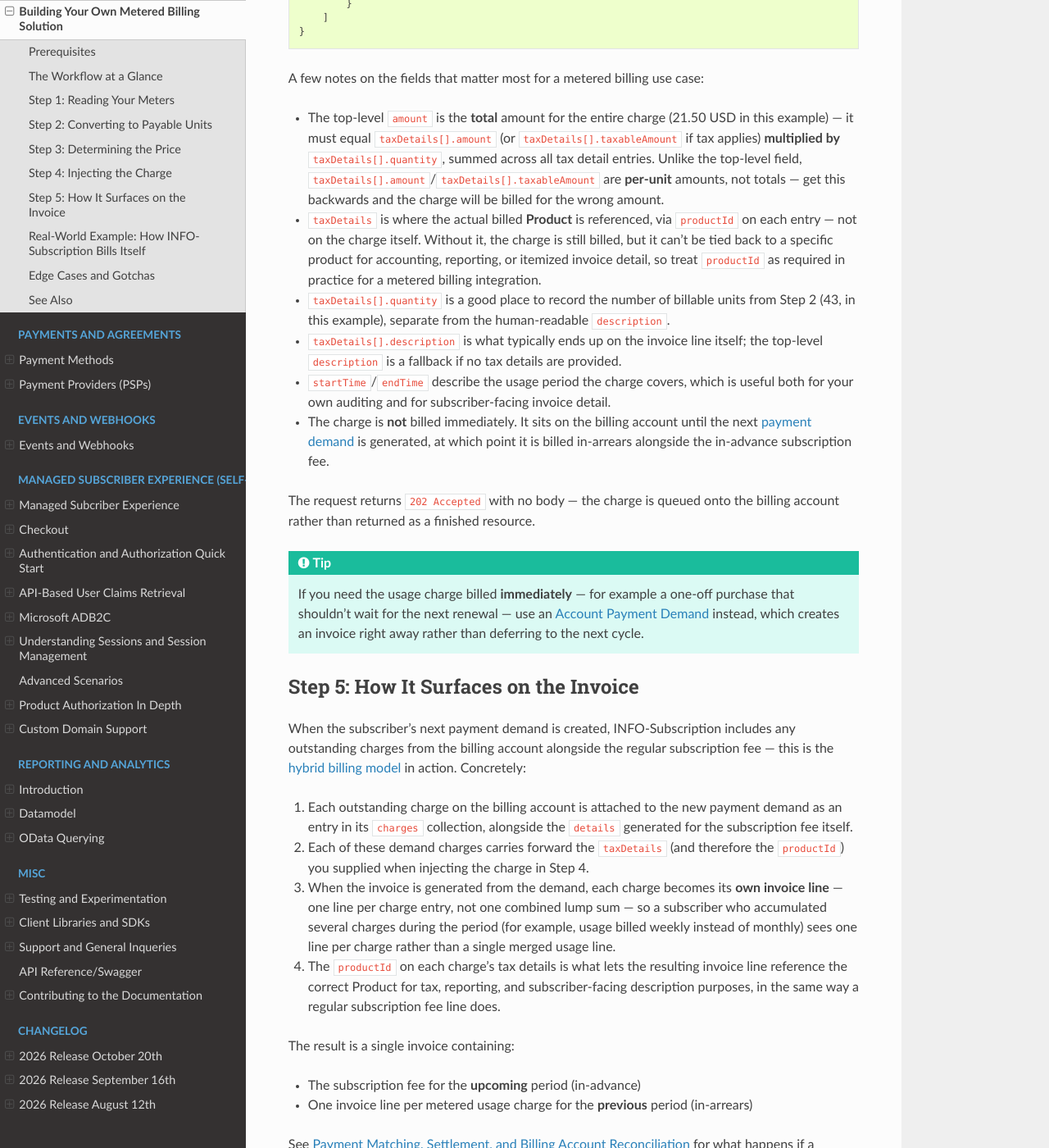
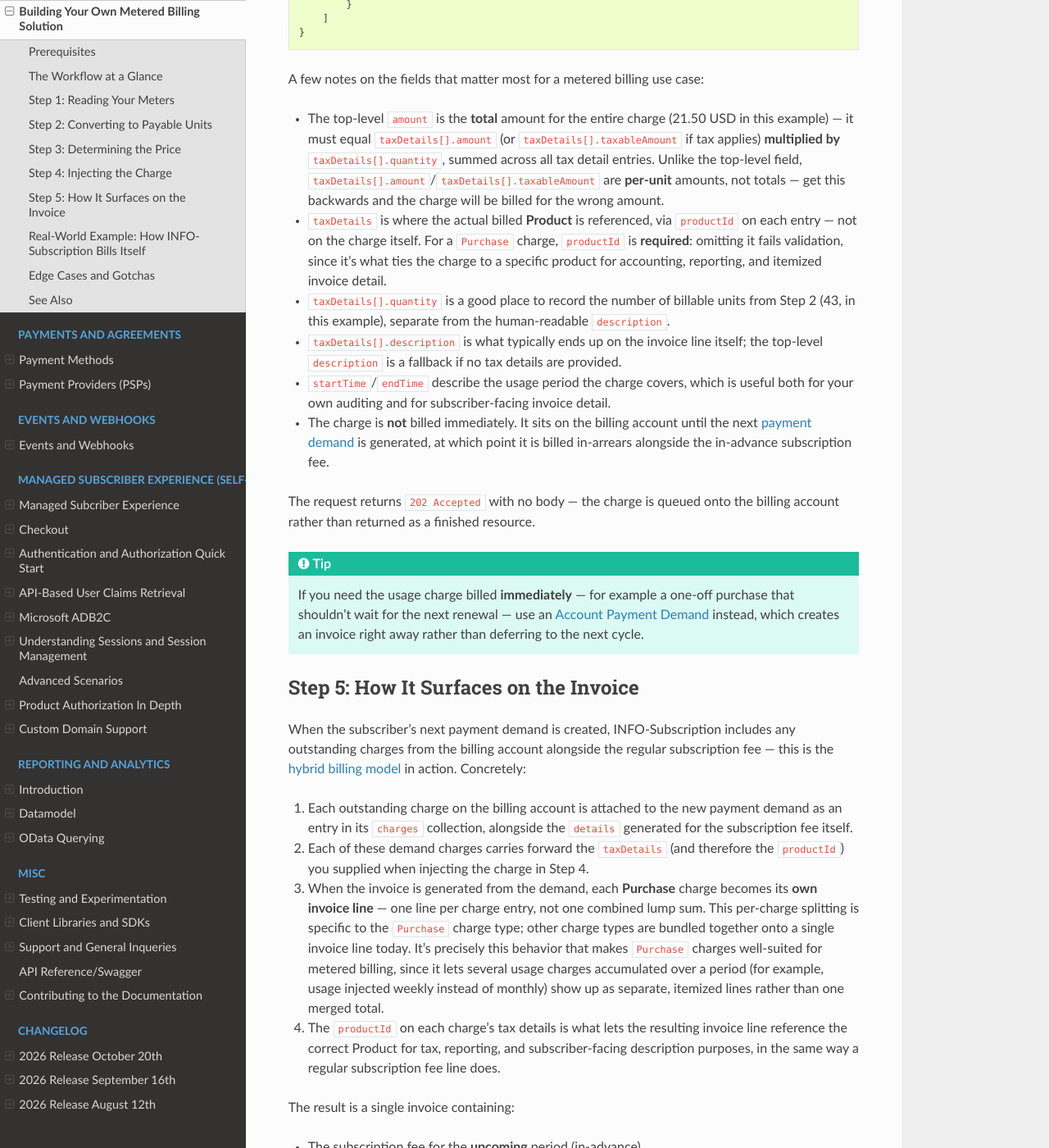
Before and after one commit to infosoftas/info-subscription-doc, a Sphinx documentation site: the page built from source/billing/metered-billing-tutorial.rst, in a window 1280 px wide and 1400 px high, scrolled down 4112 px. Shown: the whole window at 82% size. Built offline with Sphinx 7.4.7 and the Read the Docs theme 3.1.0, drawn with Linux system fonts in a browser that asks for light colours; formulas are drawn with MathJax 3; some of the changed text lies outside the part shown.

Commit message:
Correct productId requirement and clarify Purchase-specific line splitting
productId on taxDetails is not just best-practice for a Purchase
charge, it is actually enforced by validation - omitting it fails the
request. Reworded to state this precisely instead of framing it as a
soft recommendation.

Also clarify that per-charge invoice line splitting is specific
behavior for the Purchase charge type: other charge types are bundled
onto a single invoice line today. This is why Purchase charges are
well suited to metered billing, without going into full detail on the
underlying mechanics.

Co-authored-by: Copilot <223556219+Copilot@users.noreply.github.com>

```diff
--- a/source/billing/metered-billing-tutorial.rst
+++ b/source/billing/metered-billing-tutorial.rst
@@ -120,7 +120,7 @@ Multiply the returned ``price`` by the number of billable units from Step 2 to g
 If you need per-subscriber pricing, negotiated contract rates, tiered/volume pricing, or any other mechanism that doesn't fit a single published price per Product, maintain a separate price list in your own system instead. |projectName| doesn't need to know *how* the amount was calculated — only the final amount you want billed. This is also the right approach if the billable "product" is more of an internal accounting concept than something you want to expose through the |projectName| product catalog.
 
 .. important::
-    Even when the price itself comes from an external price list, you still need the ``id`` of a :term:`Product` in |projectName|. It has no bearing on the calculated price, but it is what ties the charge to a specific product for accounting, reporting, and subscriber-facing invoice detail — see :ref:`Step 4 <metered-billing-charging>` below.
+    Even when the price itself comes from an external price list, you still need the ``id`` of a :term:`Product` in |projectName|. It has no bearing on the calculated price, but it's a required field on a ``Purchase`` charge, and it's what ties the charge to a specific product for accounting, reporting, and subscriber-facing invoice detail — see :ref:`Step 4 <metered-billing-charging>` below.
 
 Either way, the outcome of this step is the same: a total **amount**, in a given **currency**, tied to a **Product**, that should be added to the subscriber's billing account.
 
@@ -162,7 +162,7 @@ With a calculated amount in hand, add it to the subscriber's billing account as
 A few notes on the fields that matter most for a metered billing use case:
 
 - The top-level ``amount`` is the **total** amount for the entire charge (21.50 USD in this example) — it must equal ``taxDetails[].amount`` (or ``taxDetails[].taxableAmount`` if tax applies) **multiplied by** ``taxDetails[].quantity``, summed across all tax detail entries. Unlike the top-level field, ``taxDetails[].amount``/``taxDetails[].taxableAmount`` are **per-unit** amounts, not totals — get this backwards and the charge will be billed for the wrong amount.
-- ``taxDetails`` is where the actual billed **Product** is referenced, via ``productId`` on each entry — not on the charge itself. Without it, the charge is still billed, but it can't be tied back to a specific product for accounting, reporting, or itemized invoice detail, so treat ``productId`` as required in practice for a metered billing integration.
+- ``taxDetails`` is where the actual billed **Product** is referenced, via ``productId`` on each entry — not on the charge itself. For a ``Purchase`` charge, ``productId`` is **required**: omitting it fails validation, since it's what ties the charge to a specific product for accounting, reporting, and itemized invoice detail.
 - ``taxDetails[].quantity`` is a good place to record the number of billable units from Step 2 (43, in this example), separate from the human-readable ``description``.
 - ``taxDetails[].description`` is what typically ends up on the invoice line itself; the top-level ``description`` is a fallback if no tax details are provided.
 - ``startTime``/``endTime`` describe the usage period the charge covers, which is useful both for your own auditing and for subscriber-facing invoice detail.
@@ -180,7 +180,7 @@ When the subscriber's next payment demand is created, |projectName| includes any
 
 1. Each outstanding charge on the billing account is attached to the new payment demand as an entry in its ``charges`` collection, alongside the ``details`` generated for the subscription fee itself.
 2. Each of these demand charges carries forward the ``taxDetails`` (and therefore the ``productId``) you supplied when injecting the charge in Step 4.
-3. When the invoice is generated from the demand, each charge becomes its **own invoice line** — one line per charge entry, not one combined lump sum — so a subscriber who accumulated several charges during the period (for example, usage billed weekly instead of monthly) sees one line per charge rather than a single merged usage line.
+3. When the invoice is generated from the demand, each **Purchase** charge becomes its **own invoice line** — one line per charge entry, not one combined lump sum. This per-charge splitting is specific to the ``Purchase`` charge type; other charge types are bundled together onto a single invoice line today. It's precisely this behavior that makes ``Purchase`` charges well-suited for metered billing, since it lets several usage charges accumulated over a period (for example, usage injected weekly instead of monthly) show up as separate, itemized lines rather than one merged total.
 4. The ``productId`` on each charge's tax details is what lets the resulting invoice line reference the correct Product for tax, reporting, and subscriber-facing description purposes, in the same way a regular subscription fee line does.
 
 The result is a single invoice containing:
```
